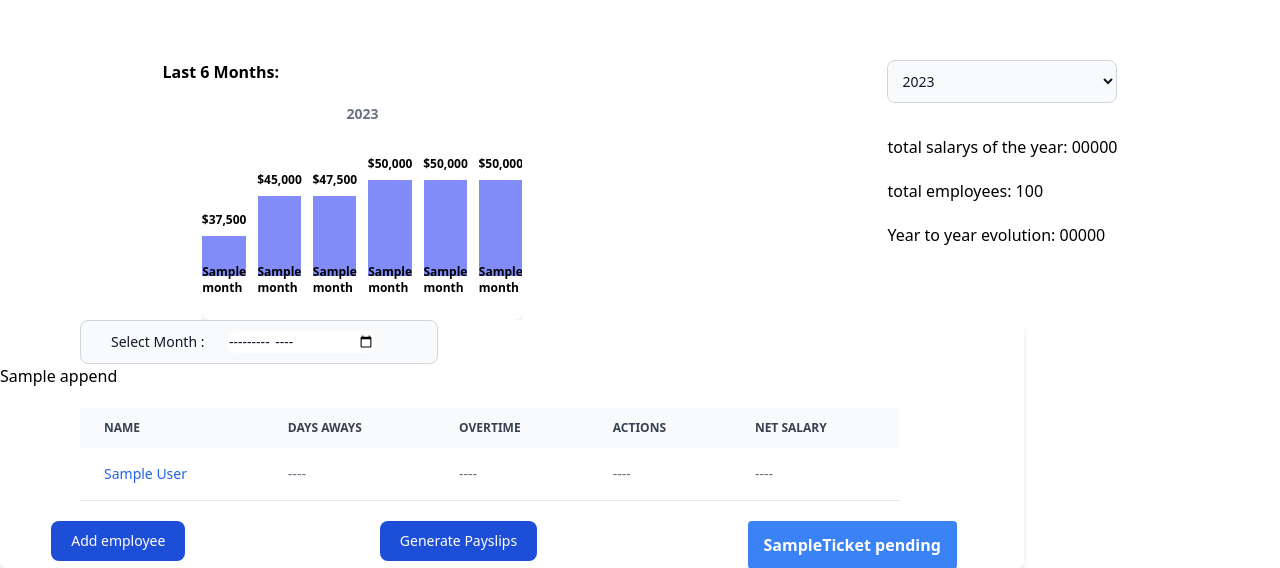
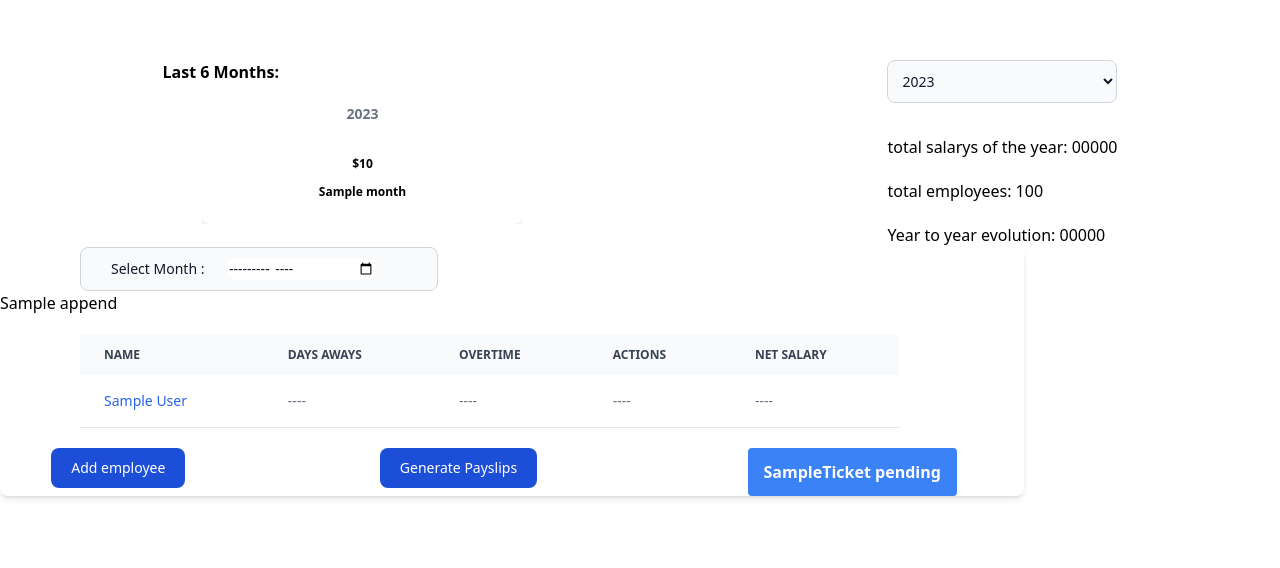
Before and after one commit to HsounaHub/Python_Project_2023, a Flask app: template flask_app/templates/dashboard.html in a window 1280 px wide. Shown: the part 64-632 px from the top of the page. Run offline with Flask 3, Linux system fonts and the light colour scheme; the template is opened without the code that fills it: most values are stand-ins (such as "Sample title", 1, 10 or a date in 2020); some libraries are stand-ins or nearby versions.

Commit message:
hr chart

```diff
--- a/flask_app/templates/dashboard.html
+++ b/flask_app/templates/dashboard.html
@@ -48,36 +48,14 @@
 
                 <span class="text-sm font-semibold text-gray-500 mb-12">2023</span>
                 <div class="flex items-end flex-grow w-full mt-2 space-x-2 sm:space-x-3">
+                    {% for item in sum_brut_list %}
+
                     <div class="relative flex flex-col items-center flex-grow pb-5 group">
-                        <span class="absolute top-0  -mt-6 text-xs font-bold group-hover:block">$37,500</span>
-                        <div class="relative flex justify-center w-full h-10 bg-indigo-400"></div>
-                        <span class="absolute bottom-0 text-xs font-bold">{{month_6[0].month}}</span>
+                        <span class="absolute top-0  -mt-6 text-xs font-bold group-hover:block">${{item.sum_brut}}</span>
+                        <div class="relative flex justify-center w-full h-[{{item.px}}px] bg-indigo-400"></div>
+                        <span class="absolute bottom-0 text-xs font-bold">{{item.month}}</span>
                     </div>
-                    <div class="relative flex flex-col items-center flex-grow pb-5 group">
-                        <span class="absolute top-0  -mt-6 text-xs font-bold group-hover:block">$45,000</span>
-                        <div class="relative flex justify-center w-full h-20 bg-indigo-400"></div>
-                        <span class="absolute bottom-0 text-xs font-bold">{{month_6[1].month}}</span>
-                    </div>
-                    <div class="relative flex flex-col items-center flex-grow pb-5 group">
-                        <span class="absolute top-0  -mt-6 text-xs font-bold group-hover:block">$47,500</span>
-                        <div class="relative flex justify-center w-full h-20 bg-indigo-400"></div>
-                        <span class="absolute bottom-0 text-xs font-bold">{{month_6[2].month}}</span>
-                    </div>
-                    <div class="relative flex flex-col items-center flex-grow pb-5 group">
-                        <span class="absolute top-0  -mt-6 text-xs font-bold group-hover:block">$50,000</span>
-                        <div class="relative flex justify-center w-full h-24 bg-indigo-400"></div>
-                        <span class="absolute bottom-0 text-xs font-bold">{{month_6[3].month}}</span>
-                    </div>
-                    <div class="relative flex flex-col items-center flex-grow pb-5 group">
-                        <span class="absolute top-0  -mt-6 text-xs font-bold group-hover:block">$50,000</span>
-                        <div class="relative flex justify-center w-full h-24 bg-indigo-400"></div>
-                        <span class="absolute bottom-0 text-xs font-bold">{{month_6[4].month}}</span>
-                    </div>
-                    <div class="relative flex flex-col items-center flex-grow pb-5 group">
-                        <span class="absolute top-0  -mt-6 text-xs font-bold group-hover:block">$50,000</span>
-                        <div class="relative flex justify-center w-full h-24 bg-indigo-400"></div>
-                        <span class="absolute bottom-0 text-xs font-bold">{{month_6[5].month}}</span>
-                    </div>
+                    {% endfor %}
                 </div>
             </div>
         </div>
```
Also changed, not shown: flask_app/controllers/entreprises.py (+11 -5 lines), flask_app/utilites/utilities.py (+3 -4 lines).
